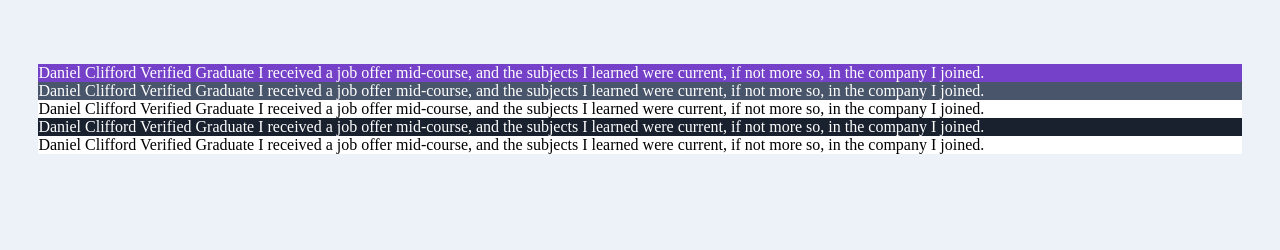
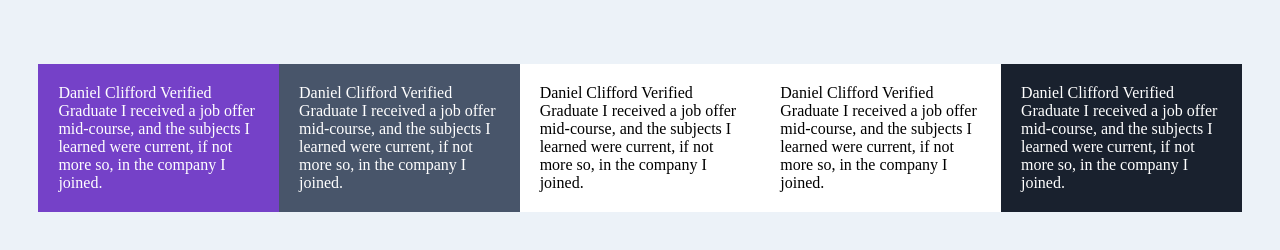
Before and after one commit to beelzekamibub/frontend-mentor-testimonial-grid, a plain HTML site: page index.html in a window 1280 px wide. Drawn offline with Linux system fonts and the light colour scheme.

Commit message:
flex setup

```diff
--- a/index.html
+++ b/index.html
@@ -14,35 +14,35 @@
   </head>
   <body>
     <div id="container">
-      <div id="testimonial-1">
+      <div id="testimonial-1" class="testimonial">
         <p>
           Daniel Clifford Verified Graduate I received a job offer mid-course,
           and the subjects I learned were current, if not more so, in the
           company I joined.
         </p>
       </div>
-      <div id="testimonial-2">
+      <div id="testimonial-2" class="testimonial">
         <p>
           Daniel Clifford Verified Graduate I received a job offer mid-course,
           and the subjects I learned were current, if not more so, in the
           company I joined.
         </p>
       </div>
-      <div id="testimonial-3">
+      <div id="testimonial-3" class="testimonial">
         <p>
           Daniel Clifford Verified Graduate I received a job offer mid-course,
           and the subjects I learned were current, if not more so, in the
           company I joined.
         </p>
       </div>
-      <div id="testimonial-4">
+      <div id="testimonial-4" class="testimonial">
         <p>
           Daniel Clifford Verified Graduate I received a job offer mid-course,
           and the subjects I learned were current, if not more so, in the
           company I joined.
         </p>
       </div>
-      <div id="testimonial-5">
+      <div id="testimonial-5" class="testimonial">
         <p>
           Daniel Clifford Verified Graduate I received a job offer mid-course,
           and the subjects I learned were current, if not more so, in the
--- a/style.css
+++ b/style.css
@@ -9,6 +9,7 @@ body {
 }
 
 #container {
+  /* display: flex; */
   padding: 5% 3%;
 }
 
@@ -34,3 +35,33 @@ body {
 #testimonial-5 {
   background-color: hsl(0, 0%, 100%);
 }
+
+.testimonial {
+  margin-bottom: 20px;
+  padding: 20px;
+}
+
+@media (min-width: 576px) {
+  #container {
+    display: flex;
+  }
+  #testimonial-1 {
+    order: 1;
+  }
+
+  #testimonial-2 {
+    order: 2;
+  }
+
+  #testimonial-3 {
+    order: 4;
+  }
+
+  #testimonial-4 {
+    order: 5;
+  }
+
+  #testimonial-5 {
+    order: 3;
+  }
+}
```
